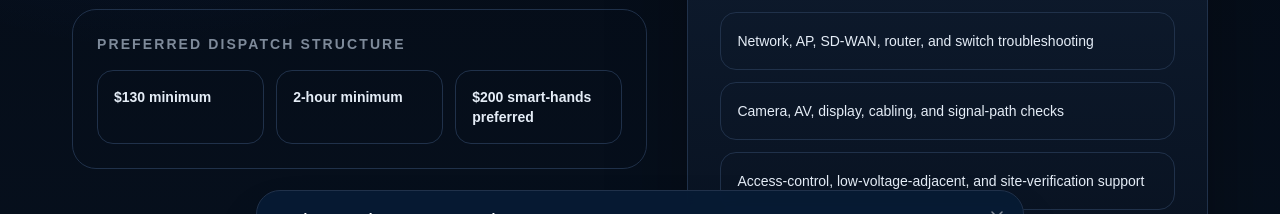
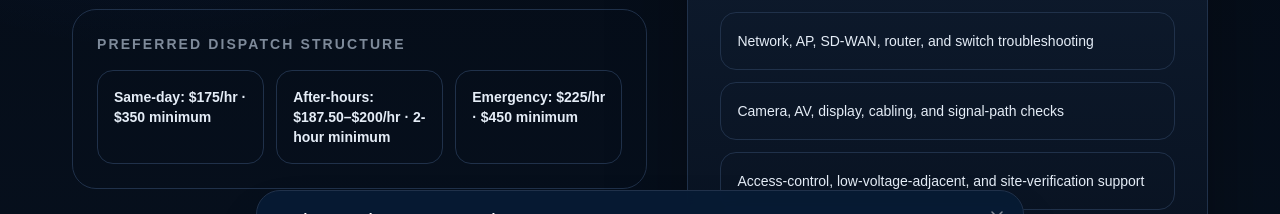
Before and after one commit to quantam101/already-here-llc, a Next.js app: page /emergency-dispatch in a window 1280 px wide. Shown: the part 460-674 px from the top of the page. Built offline with nearby package versions, Linux system fonts and the light colour scheme; no server answers.

Commit message:
Align emergency dispatch page with Weston schedule

```diff
--- a/app/emergency-dispatch/page.tsx
+++ b/app/emergency-dispatch/page.tsx
@@ -52,7 +52,7 @@ export default function EmergencyDispatchPage() {
           <div className="mt-8 rounded-3xl border border-borderBrand bg-soft p-6">
             <p className="grid-label">Preferred dispatch structure</p>
             <div className="mt-4 grid gap-3 sm:grid-cols-3">
-              {['$130 minimum', '2-hour minimum', '$200 smart-hands preferred'].map((item) => (
+              {['Same-day: $175/hr · $350 minimum', 'After-hours: $187.50–$200/hr · 2-hour minimum', 'Emergency: $225/hr · $450 minimum'].map((item) => (
                 <div key={item} className="rounded-2xl border border-borderBrand bg-white p-4 text-sm font-semibold text-navy">{item}</div>
               ))}
             </div>
```
